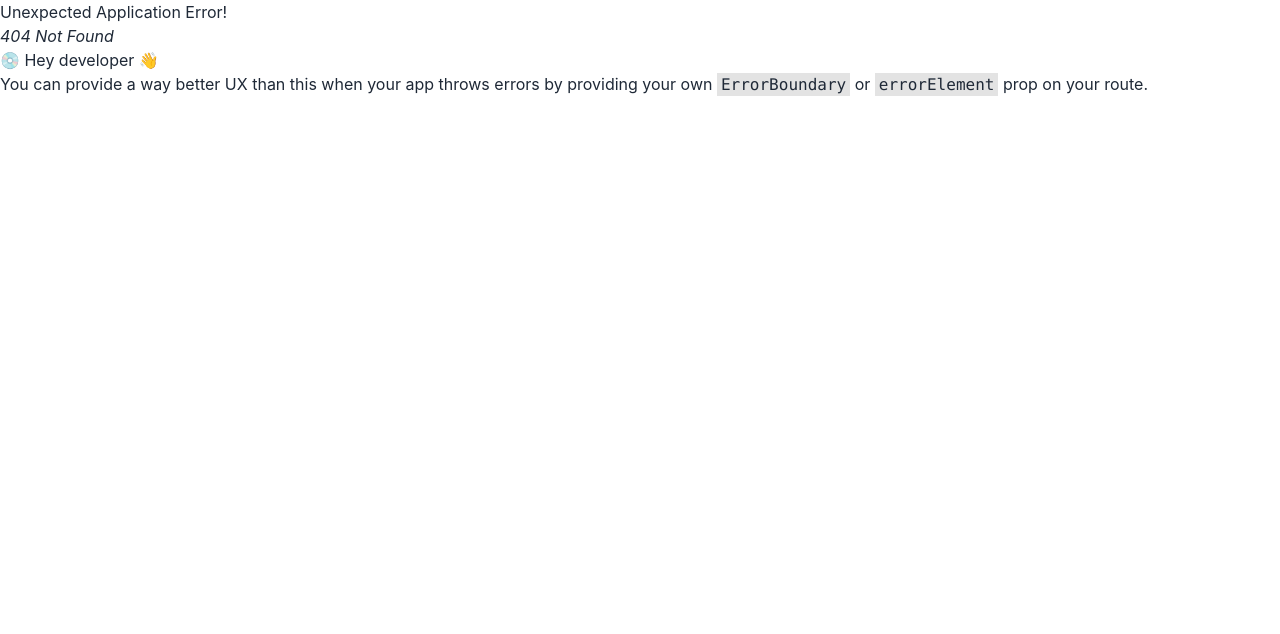
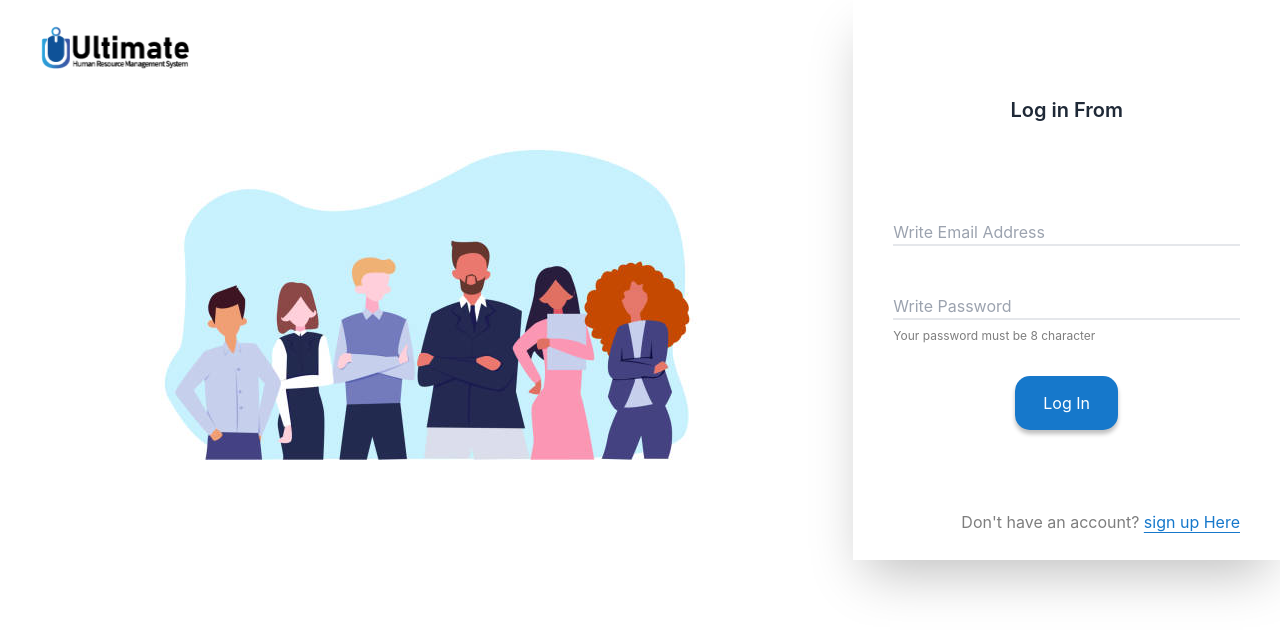
Before and after one commit to moutosi-raka/UItimade, a React (Create React App) app: page /login in a window 1280 px wide. Before the commit this address had no page. Shown: the top 634 px of the page. Built offline with nearby package versions, Linux system fonts and the light colour scheme.

Commit message:
added login page

```diff
--- a/src/App.css
+++ b/src/App.css
@@ -10,7 +10,7 @@
     border-radius: 15px;
     color: #ffffff;
     border: none;
-    padding: 10px 20px;
+    padding: 15px 28px;
 }
 
 .primary-btn:hover{
--- /dev/null
+++ b/src/pages/Login/Login.js
@@ -0,0 +1,51 @@
+import React from 'react';
+import { Link } from 'react-router-dom';
+import img from '../../assests/istockphoto-1321277096-612x612 1.png'
+import logo from '../../assests/ultimate hrm logo-05-02 5.png'
+
+
+const Login = () => {
+    const handleLogin =(event)=>{
+        event.preventDefault();
+    }
+    return (
+        <div>
+            <div  className="">
+                <div className="grid grid-col-1 lg:grid-cols-3">
+                    <div className='lg:col-span-2' >
+                        <img className='w-[164px] ml-8 mt-6' src={logo} alt=''/>
+                        <div className=" flex justify-center">
+                        <img className='w-[612px]' src={img} alt="" />
+                        </div>
+                    </div>
+                    <div className="h-[560px] shadow-2xl bg-base-100 p-10" >
+                        <h2 className='text-xl text-center  mt-14 mb-24 font-semibold'>Log in From</h2>
+                   <form className='h-[270px]' onSubmit={handleLogin} >
+                   <div className="form-control">
+                            <input type='email'
+                            placeholder='Write Email Address'
+                            name='email'
+                            className=" outline-0 border-b-2 border-black-200 border-b-black-200" />
+                            </div>
+                            <div className="form-control">
+                            <input type='paaswor'
+                            placeholder='Write Password'
+                            name='password'
+                            className=" outline-0 border-b-2 border-black-200 border-b-black-200 mt-12" />
+                            <label className='lightgray-color mt-2 text-xs'>Your password must be 8 character</label>
+                            </div>
+
+                         <div className='mt-8  mb-8 flex justify-around'>
+                                <button className="primary-btn">Log In</button>
+                       </div>
+                   </form>
+                   <p className='text-right lightgray-color mt-5'>Don't have an account? <Link  to="/" className='primary-color t underline underline-offset-4'>sign up Here</Link></p>
+                   </div>
+
+                </div>
+            </div>
+        </div>
+    );
+};
+
+export default Login;
--- a/src/pages/SignUp/SignUp.js
+++ b/src/pages/SignUp/SignUp.js
@@ -73,7 +73,6 @@ const SignUp = () => {
         setFirstIndex(0);
         setLastIndex(2);
       }
-    //   setShowBack(false);
     }
     return (
         <div>
@@ -104,6 +103,7 @@ const SignUp = () => {
                             <input type={info.type} placeholder={info.label}
                             name={info.name}
                             className=" outline-0 border-b-2 border-black-200 border-b-black-200" />
+                               {info?.validationMsg && <label className='lightgray-color mt-2 text-xs'>{info?.validationMsg}</label>}
                             </div>
                            }
 
@@ -114,7 +114,7 @@ const SignUp = () => {
                          {
                             userInfoArray.length === 1 ?
                             <div className='text-right' >
-                                <button className="primary-btn">Signup</button>
+                                <button className="primary-btn">Sign Up</button>
                             </div>
                             :  <div >
                              <button onClick={handlenext} className='primary-btn '>Next step <FaArrowRight className='ml-4 inline'></FaArrowRight></button>
@@ -122,7 +122,7 @@ const SignUp = () => {
                          }
                        </div>
                    </form>
-                   <p className='text-right lightgray-color mt-12'>Already have a account? <Link className='primary-color t underline underline-offset-4'>Login</Link></p>
+                  { showBack=== false && <p className='text-right lightgray-color mt-12'>Already have a account? <Link to="/login" className='primary-color t underline underline-offset-4'>Login</Link></p>}
                    </div>
 
                 </div>
```
Also changed, not shown: src/App.js (+8 -2 lines).
